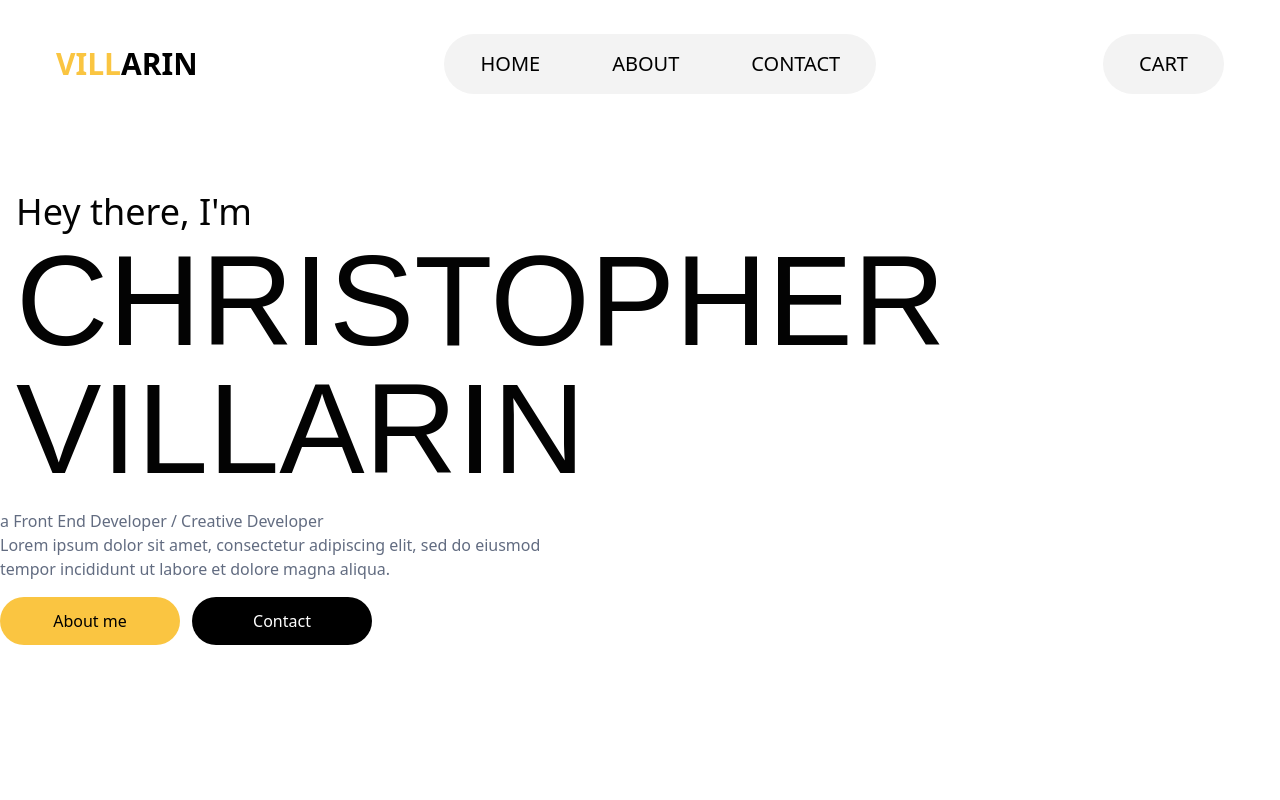
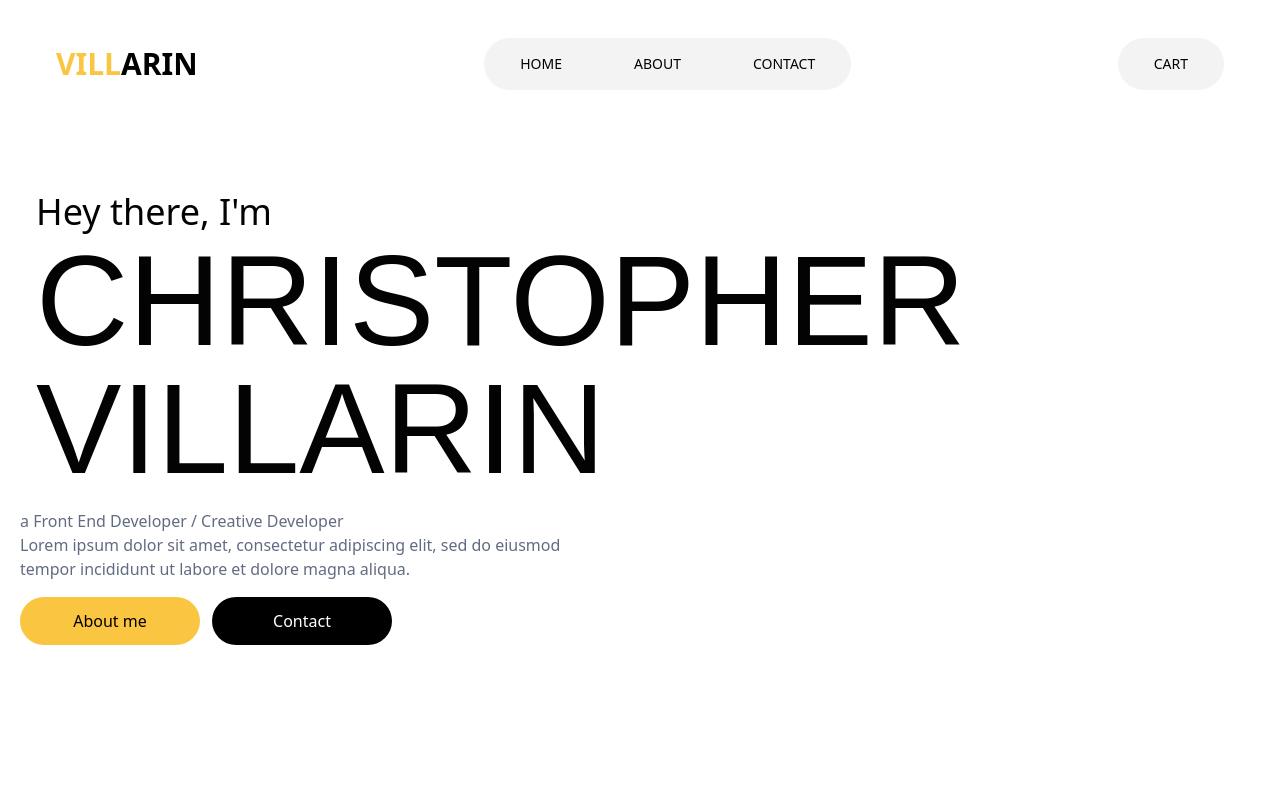
Before and after one commit to chrstphrvllrn/ChristopherVillarin, a React (Create React App) app: page / in a window 1280 px wide. Shown: the top 800 px of the page. Built offline with nearby package versions, Linux system fonts and the light colour scheme.

Commit message:
no message

```diff
--- a/src/components/Hero.js
+++ b/src/components/Hero.js
@@ -6,13 +6,13 @@ const Hero = () => {
         // bg-[url('https://fastly.picsum.photos/id/972/1600/900.jpg?grayscale&hmac=W638WD8WqRiozMXbLvTcudGIQ8EFsXe7ljBjSXFSCz0')] bg-center
         //  style={{ backgroundImage: `url(${bgImage})` }}
         <div className="w-full flex flex-col md:flex-row text-[#030303] font-light ">
-            <div className="w-full h-[70vh] flex flex-col text-left justify-center mx-auto sm:max-w-[640px] md:max-w-[768px] lg:max-w-[924px] xl:max-w-[1536px]"> {/**/}
-                <p className='text-4xl p-4 font-light w-full leading-snug'>Hey there, I'm<br />  <p className='text-6xl md:text-8xl lg:text-9xl xl:text-9xl font-medium bebas-neue-regular '>CHRISTOPHER<br/>VILLARIN</p></p>
+            <div className="w-full h-[70vh] flex flex-col text-left justify-center mx-auto sm:max-w-[640px] md:max-w-[768px] lg:max-w-[924px] xl:max-w-[1240px]"> {/**/}
+                <p className='text-4xl p-4 font-light w-full leading-snug'>Hey there, I'm<br />  <p className='text-6xl md:text-8xl lg:text-9xl xl:text-9xl font-medium bebas-neue-regular '>CHRISTOPHER<br />VILLARIN</p></p>
                 <p className='text-md  text-[#626c81] w-full font-regular '>a Front End Developer / Creative Developer</p>
-                <p className='text-md pb-4 text-[#626c81] w-full font-light'>Lorem ipsum dolor sit amet, consectetur adipiscing elit, sed do eiusmod<br/>tempor incididunt ut labore et dolore magna aliqua. </p>
+                <p className='text-md pb-4 text-[#626c81] w-full font-light'>Lorem ipsum dolor sit amet, consectetur adipiscing elit, sed do eiusmod<br />tempor incididunt ut labore et dolore magna aliqua. </p>
                 <div className='w-full flex flex-row'>
-                    <button className='bg-[#fac541] text-[#000] w-[180px] rounded-full font-medium  py-3 px-1 mr-3 '>About me</button>
-                    <button className='bg-[#000] text-[#fff] w-[180px] rounded-full font-medium  py-3 px-1 '>Contact</button>
+                    <button className='bg-[#fac541] hover:bg-[#f3f3f3] text-[#000] hover:text-[#000] w-[180px] rounded-full font-medium  py-3 px-1 mr-3 '>About me</button>
+                    <button className='bg-[#000] hover:bg-[#f3f3f3] text-[#fff] hover:text-[#000] w-[180px] rounded-full font-medium  py-3 px-1 '>Contact</button>
                     {/* <button className='bg-[#4267B2] text-[#000] w-[50px] rounded-full font-medium  py-3 px-4 ml-4'></button>
                     <button className='bg-[#0077B5] text-[#000] w-[50px] rounded-full font-medium  py-3 px-4 ml-4'></button> */}
                 </div>
--- a/src/components/NavBar.js
+++ b/src/components/NavBar.js
@@ -5,18 +5,20 @@ import React from 'react'
 
 const NavBar = () => {
     return (
-        <div className='w-full  text-[#000000] font-light py-7 sm:py-7  md:py-7 lg:py-8 xl:py-8'>
-            <div className="h-16  mx-auto md:px-14 lg:px-17 flex "> {/** max-w-[1240px]*/}
+        <div className='w-full  text-[#000000] font-light py-7 sm:py-7  md:py-7 lg:py-8 xl:py-8 '>
+            <div className="h-16  mx-auto md:px-14 lg:px-17 flex"> {/** max-w-[1240px]*/}
                 {/* <div className="p-8 w-full bg-slate-300"> </div> */}
                 <div className='w-full flex flex-row justify-between items-center'>
                     <div className='flex text-1xl md:text-2xl lg:text-3xl font-bold mr-5 text-[#fac541]'>VILL<span className=' text-black '>ARIN</span></div>
-                    <ul className='flex bg-[#f3f3f3] rounded-full font-medium text-sm sm:text-sm md:text-sm lg:text-sm xl:text-xl'>
+                    <ul className='flex bg-[#f3f3f3] rounded-full font-medium
+                    text-sm sm:text-sm md:text-sm lg:text-sm xl:text-md
+                    hidden sm:flex md:flex lg:flex xl:flex'>
                         <li className='p-4 mx-5'>HOME</li>
                         <li className='p-4 mx-5'>ABOUT</li>
                         <li className='p-4 mx-5'>CONTACT</li>
                         {/* <button className='bg-[#000000] text-[#FFF] w-[100px] h-5/6 rounded-full font-regular'>Learn More</button> */}
                     </ul>
-                    <ul className='flex bg-[#f3f3f3] rounded-full font-medium text-sm sm:text-sm md:text-sm lg:text-sm xl:text-xl'>
+                    <ul className='flex bg-[#f3f3f3] rounded-full font-medium text-sm sm:text-sm md:text-sm lg:text-sm xl:text-md'>
                         <li className='p-4 mx-5'>CART</li>
 
 
```
